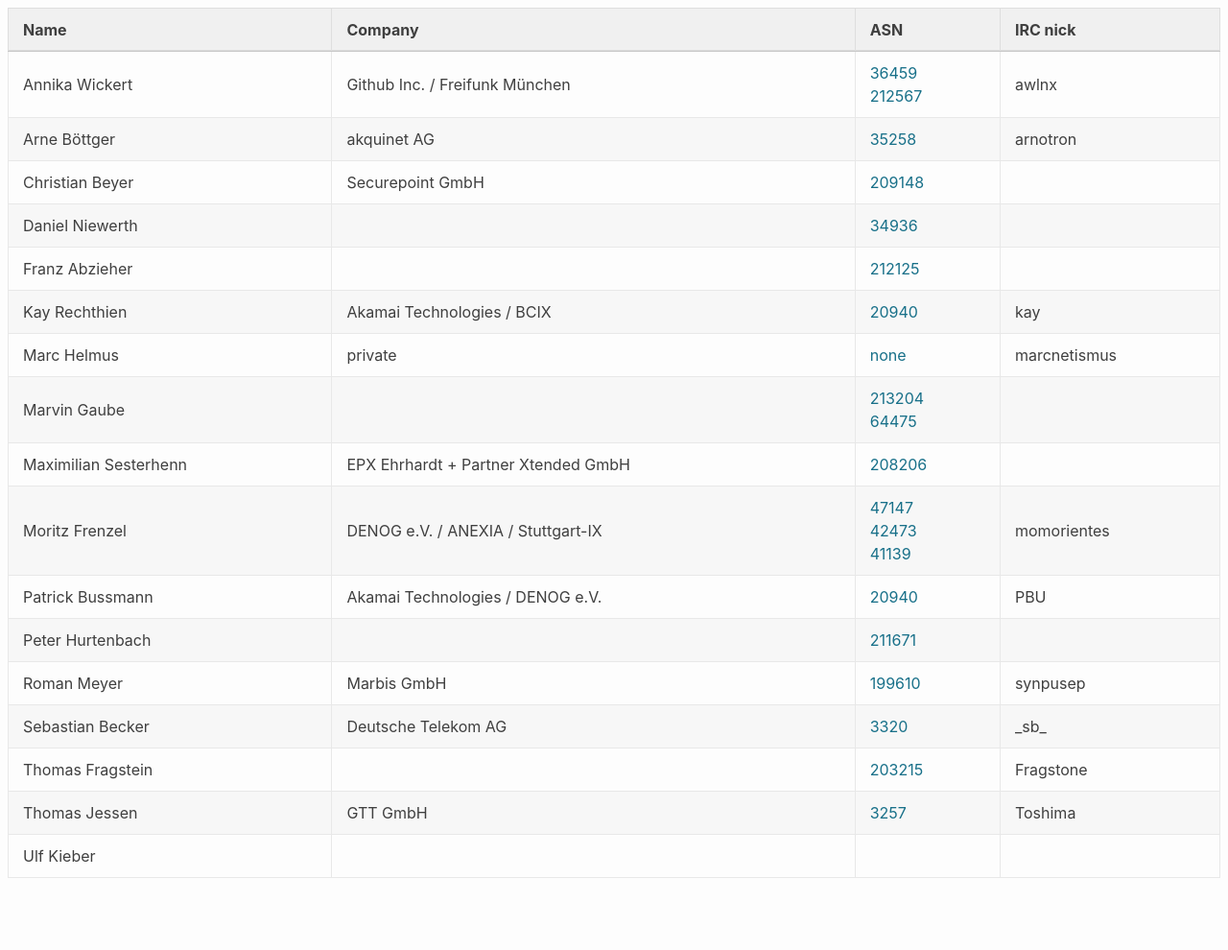
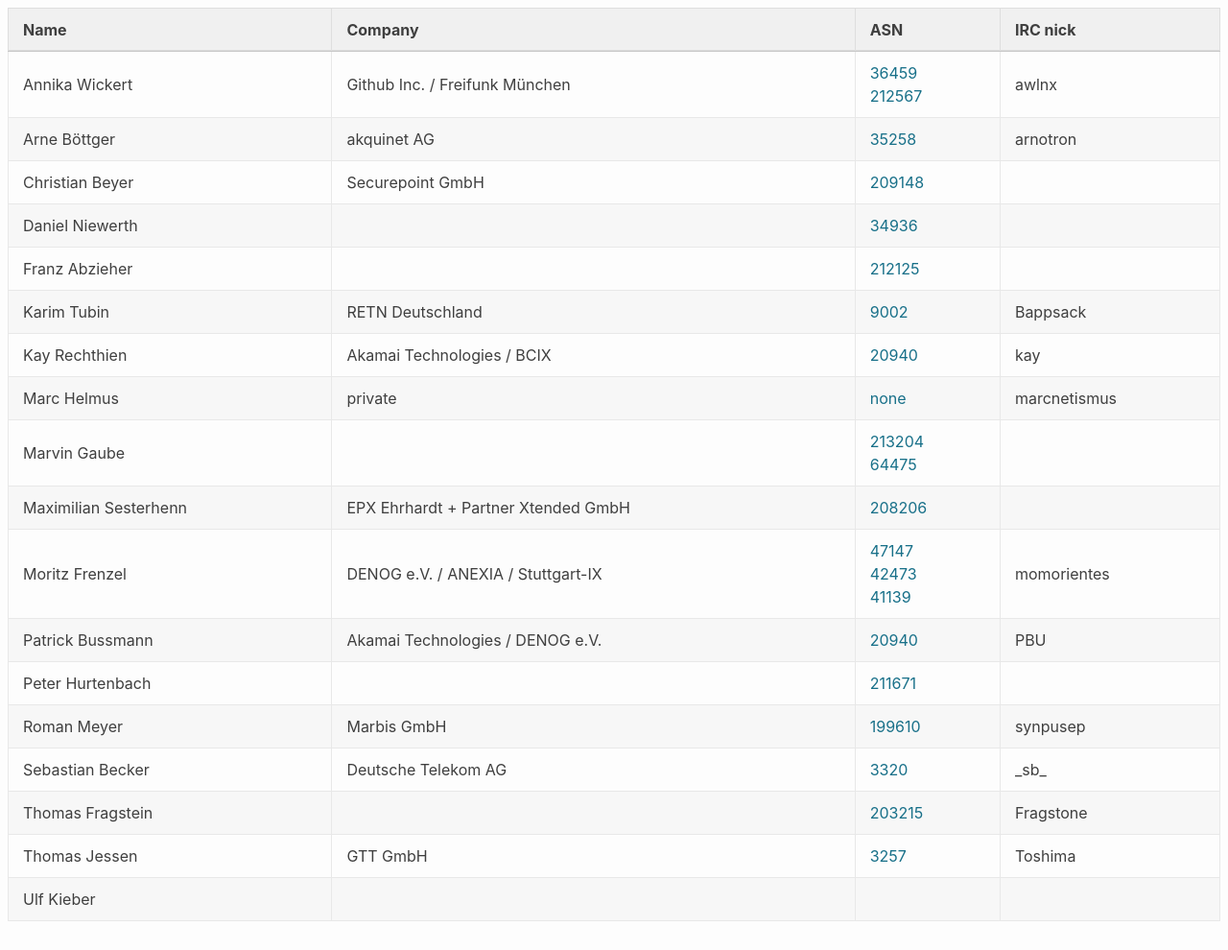
Before and after one commit to denog/pretix-attendeelist, a Jekyll site: the page built from meetup_2021_02/index.markdown, in a window 1280 px wide and 990 px high. Shown: the whole window at 96% size. Built offline with Jekyll 4.4.1, drawn with Linux system fonts in a browser that asks for light colours.

Commit message:
Latest data: Thu Apr  8 22:14:03 UTC 2021

```diff
--- a/_data/attendees_meetup_2021-02.json
+++ b/_data/attendees_meetup_2021-02.json
@@ -28,6 +28,12 @@
     "company": null,
     "irc": null,
     "asn": "212125"
+  },
+  {
+    "name": "Karim Tubin",
+    "company": "RETN Deutschland",
+    "irc": "Bappsack",
+    "asn": "AS9002"
   },
   {
     "name": "Kay Rechthien",
```
